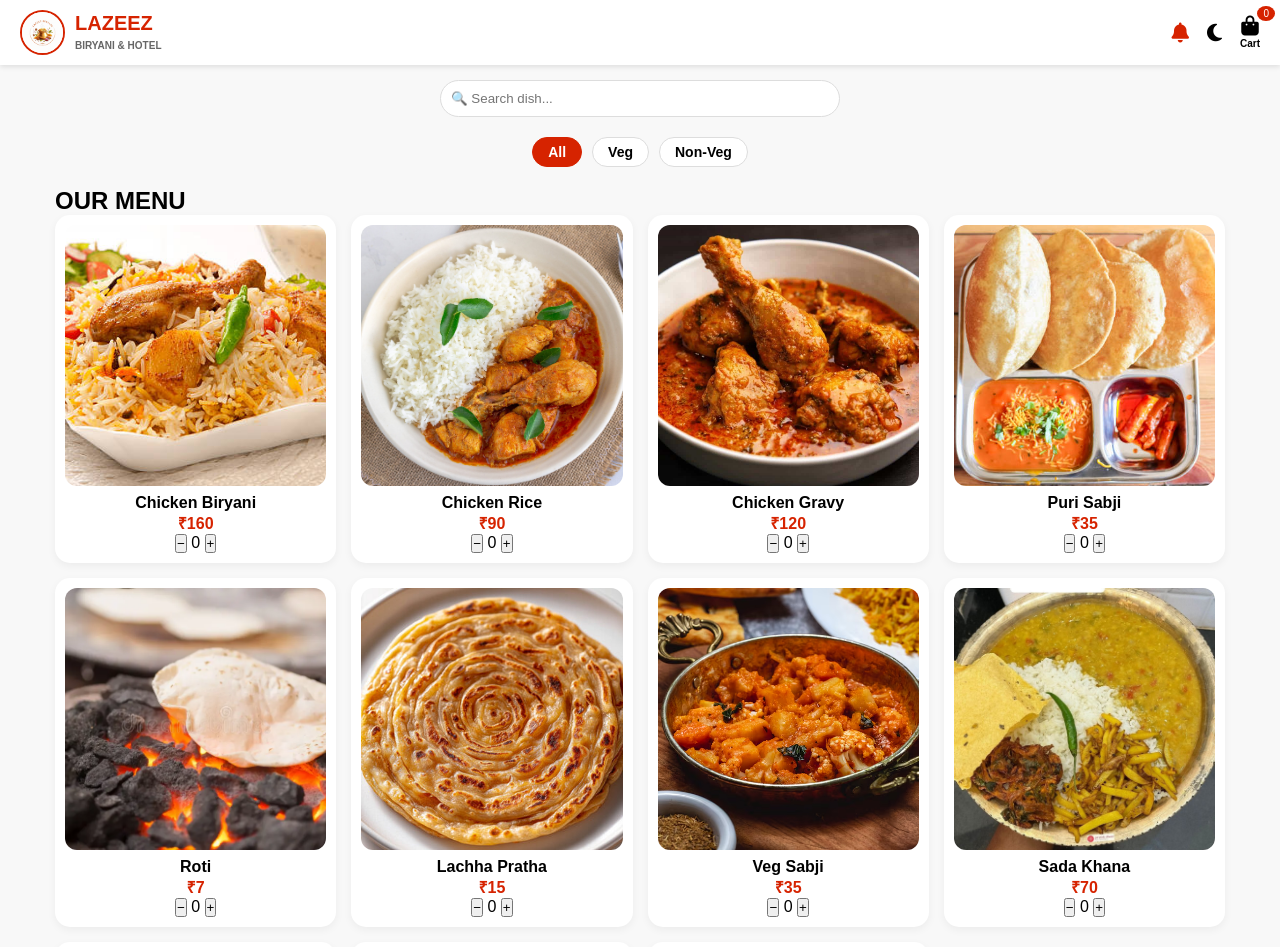
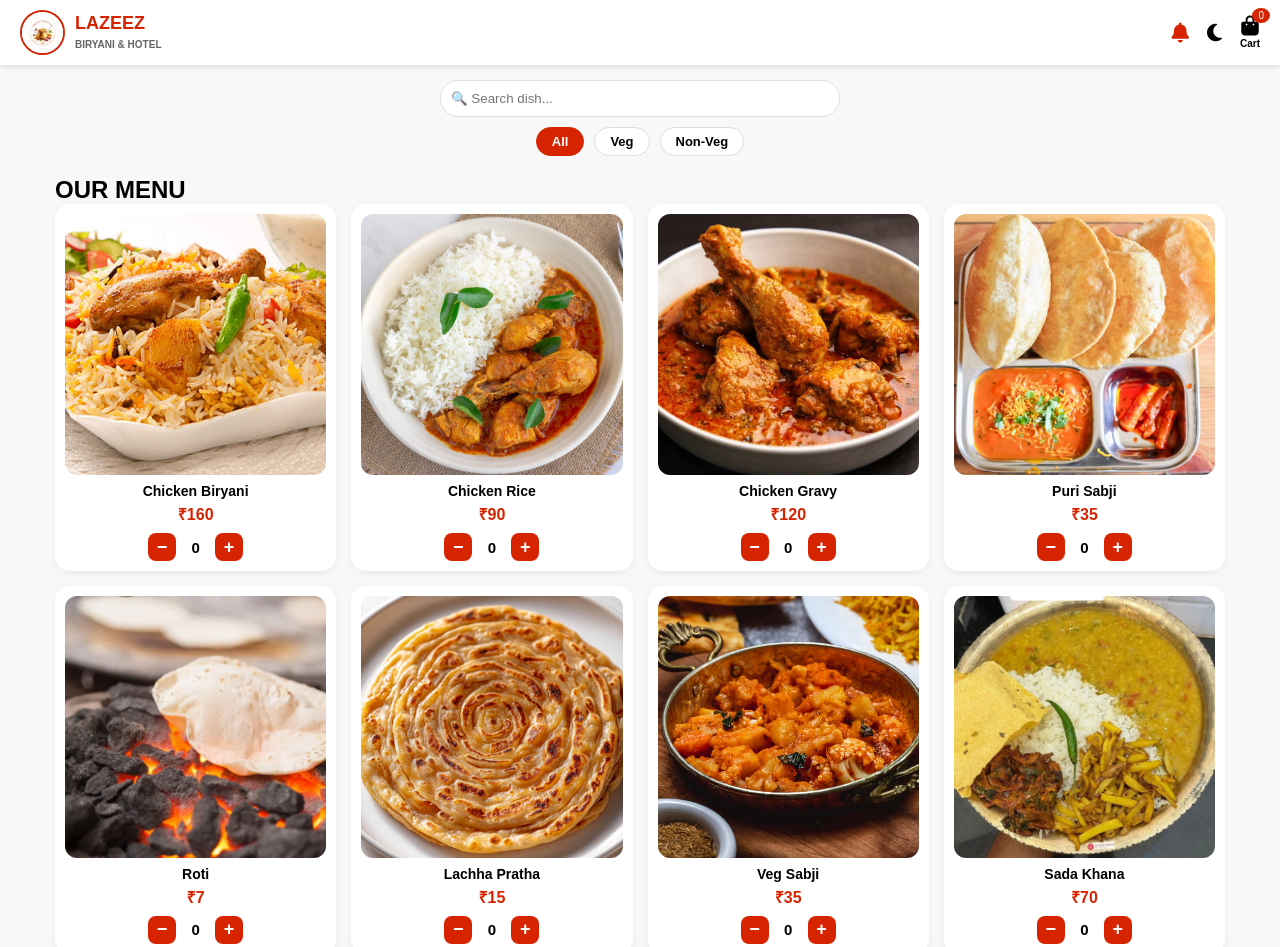
Before and after one commit to MDmotasimkhan/scaneatpro, a website: page index.html in a window 1280 px wide. Shown: the top 947 px of the page. Drawn offline with Linux system fonts and the light colour scheme.

Commit message:
Enhance styles for dark mode and layout
Updated styles for various elements including dark mode, buttons, and layout adjustments.

```diff
--- a/style.css
+++ b/style.css
@@ -1,48 +1,59 @@
 * { margin: 0; padding: 0; box-sizing: border-box; font-family: sans-serif; }
-body { background: #f8f8f8; transition: 0.3s; }
+body { background: #f8f8f8; transition: 0.3s; padding-bottom: 80px; }
+
+/* Dark Mode */
+body.dark-mode { background: #121212; color: white; }
+body.dark-mode .main-header, body.dark-mode .category-item, body.dark-mode .cart-sidebar, body.dark-mode .modal-box { background: #222; color: white; }
+body.dark-mode .btn-f { background: #333; color: white; border-color: #444; }
 
 .main-header { background: white; padding: 10px 0; box-shadow: 0 2px 5px rgba(0,0,0,0.1); position: sticky; top: 0; z-index: 100; }
 .header-container { display: flex; justify-content: space-between; align-items: center; padding: 0 20px; }
 .brand-logo { display: flex; align-items: center; gap: 10px; }
-.restaurant-logo { height: 45px; width: 45px; border-radius: 50%; border: 2px solid #d62300; object-fit: cover; }
-.brand-top { color: #d62300; font-size: 20px; font-weight: bold; }
+.restaurant-logo { height: 45px; width: 45px; border-radius: 50%; border: 2px solid #d62300; }
+.brand-top { color: #d62300; font-size: 18px; font-weight: bold; }
 .brand-bottom { font-size: 10px; color: #666; font-weight: bold; }
 
-.header-right { display: flex; align-items: center; gap: 18px; font-size: 20px; }
-#waiter-bell { color: #d62300; cursor: pointer; transition: 0.3s; }
-#waiter-bell:hover { transform: scale(1.2) rotate(15deg); color: #ff9800; }
+.header-right { display: flex; align-items: center; gap: 18px; }
+#waiter-bell { color: #d62300; cursor: pointer; font-size: 20px; }
 
-.cart-btn { cursor: pointer; position: relative; }
-.cart-badge { background: #d62300; color: white; padding: 2px 6px; border-radius: 50%; font-size: 10px; position: absolute; top: -10px; right: -15px; }
+.cart-badge { background: #d62300; color: white; padding: 2px 6px; border-radius: 50%; font-size: 10px; position: absolute; top: -8px; right: -10px; }
 
 .container { max-width: 1200px; margin: 0 auto; padding: 15px; }
-.old-tools { display: flex; flex-direction: column; align-items: center; gap: 10px; margin-bottom: 20px; }
+.old-tools { margin-bottom: 20px; text-align: center; }
 #menuSearch { width: 100%; max-width: 400px; padding: 10px; border-radius: 20px; border: 1px solid #ddd; outline: none; }
-.filter-box { display: flex; gap: 8px; }
-.btn-f { background: white; border: 1px solid #ddd; padding: 6px 15px; border-radius: 15px; cursor: pointer; font-size: 14px; font-weight: bold; }
+
+/* Filter Buttons */
+.btn-f { background: white; border: 1px solid #ddd; padding: 6px 15px; border-radius: 15px; cursor: pointer; font-size: 13px; font-weight: bold; }
 .btn-f.active { background: #d62300; color: white; border-color: #d62300; }
 
-.category-grid-container { display: grid !important; grid-template-columns: repeat(4, 1fr) !important; gap: 15px; }
-@media (max-width: 768px) { .category-grid-container { grid-template-columns: repeat(2, 1fr) !important; } }
+/* Grid */
+.category-grid-container { display: grid; grid-template-columns: repeat(4, 1fr); gap: 15px; }
+@media (max-width: 768px) { .category-grid-container { grid-template-columns: repeat(2, 1fr); } }
 
-.category-item { background: white; border-radius: 15px; padding: 10px; text-align: center; box-shadow: 0 3px 8px rgba(0,0,0,0.05); cursor: pointer; }
+.category-item { background: white; border-radius: 15px; padding: 10px; text-align: center; box-shadow: 0 3px 8px rgba(0,0,0,0.05); }
 .cat-img-box { width: 100%; aspect-ratio: 1/1; border-radius: 12px; overflow: hidden; margin-bottom: 8px; }
 .cat-img-box img { width: 100%; height: 100%; object-fit: cover; }
-.item-name { font-weight: bold; }
-.item-price { color: #d62300; font-weight: bold; }
+.item-name { font-weight: bold; font-size: 14px; margin-bottom: 4px; }
+.item-price { color: #d62300; font-weight: bold; margin-bottom: 8px; }
 
-.cart-sidebar { position: fixed; top: 0; right: -350px; width: 310px; height: 100%; background: white; box-shadow: -5px 0 15px rgba(0,0,0,0.1); transition: 0.4s; z-index: 1001; display: flex; flex-direction: column; }
-.cart-sidebar.open { right: 0 !important; }
+/* Plus Minus */
+.quantity-controls { display: flex; align-items: center; justify-content: center; gap: 12px; }
+.btn-qty { background: #d62300; color: white; border: none; border-radius: 8px; width: 28px; height: 28px; font-size: 18px; font-weight: bold; cursor: pointer; }
+.qty-count { font-weight: bold; font-size: 15px; min-width: 15px; }
+
+/* Footer Notification */
+.footer-bar { position: fixed; bottom: 0; left: 0; right: 0; background: #6fb900; color: white; display: none; justify-content: space-between; align-items: center; padding: 15px 20px; font-weight: bold; z-index: 1000; cursor: pointer; }
+
+/* Sidebar & Popups */
+.cart-sidebar { position: fixed; top: 0; right: -350px; width: 310px; height: 100%; background: white; transition: 0.3s; z-index: 1001; display: flex; flex-direction: column; }
+.cart-sidebar.open { right: 0; }
 .cart-header { padding: 15px; background: #d62300; color: white; display: flex; justify-content: space-between; }
 .cart-body { padding: 10px; flex-grow: 1; overflow-y: auto; }
-.cart-total-section { padding: 15px; border-top: 2px solid #eee; display: flex; justify-content: space-between; font-weight: bold; font-size: 18px; }
-.checkout-btn { width: 90%; margin: 15px 5%; padding: 12px; background: #d62300; color: white; border: none; border-radius: 8px; cursor: pointer; font-weight: bold; }
+.cart-total-section { padding: 15px; border-top: 1px solid #eee; display: flex; justify-content: space-between; font-weight: bold; }
+.checkout-btn { width: 90%; margin: 10px auto; padding: 12px; background: #d62300; color: white; border: none; border-radius: 8px; cursor: pointer; }
 
-.modal-overlay { display: none; position: fixed; top: 0; left: 0; width: 100%; height: 100%; background: rgba(0,0,0,0.7); z-index: 2000; justify-content: center; align-items: center; }
+.modal-overlay { display: none; position: fixed; top: 0; left: 0; width: 100%; height: 100%; background: rgba(0,0,0,0.6); z-index: 2000; justify-content: center; align-items: center; }
 .modal-box { background: white; padding: 25px; border-radius: 15px; width: 300px; text-align: center; }
 .modal-box input, .modal-box select { width: 100%; padding: 10px; margin: 10px 0; border: 1px solid #ddd; border-radius: 8px; }
 .confirm-btn { background: #28a745; color: white; width: 100%; padding: 12px; border: none; border-radius: 8px; cursor: pointer; font-weight: bold; }
 .cancel-btn { background: #777; color: white; width: 100%; padding: 8px; border: none; border-radius: 8px; cursor: pointer; margin-top: 10px; }
-
-body.dark-mode { background: #121212; color: white; }
-body.dark-mode .main-header, body.dark-mode .category-item, body.dark-mode .cart-sidebar, body.dark-mode .modal-box { background: #222; color: white; }
```
